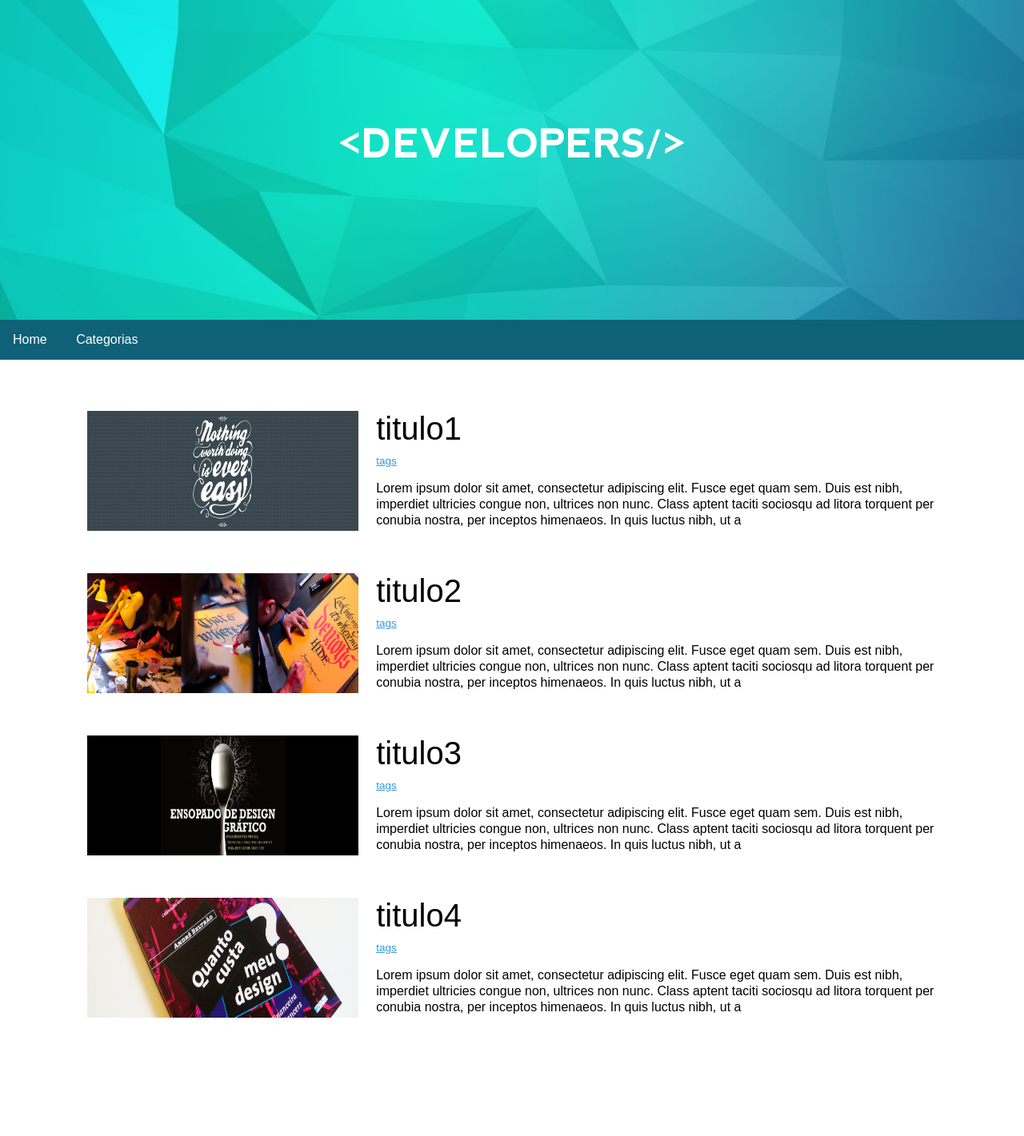
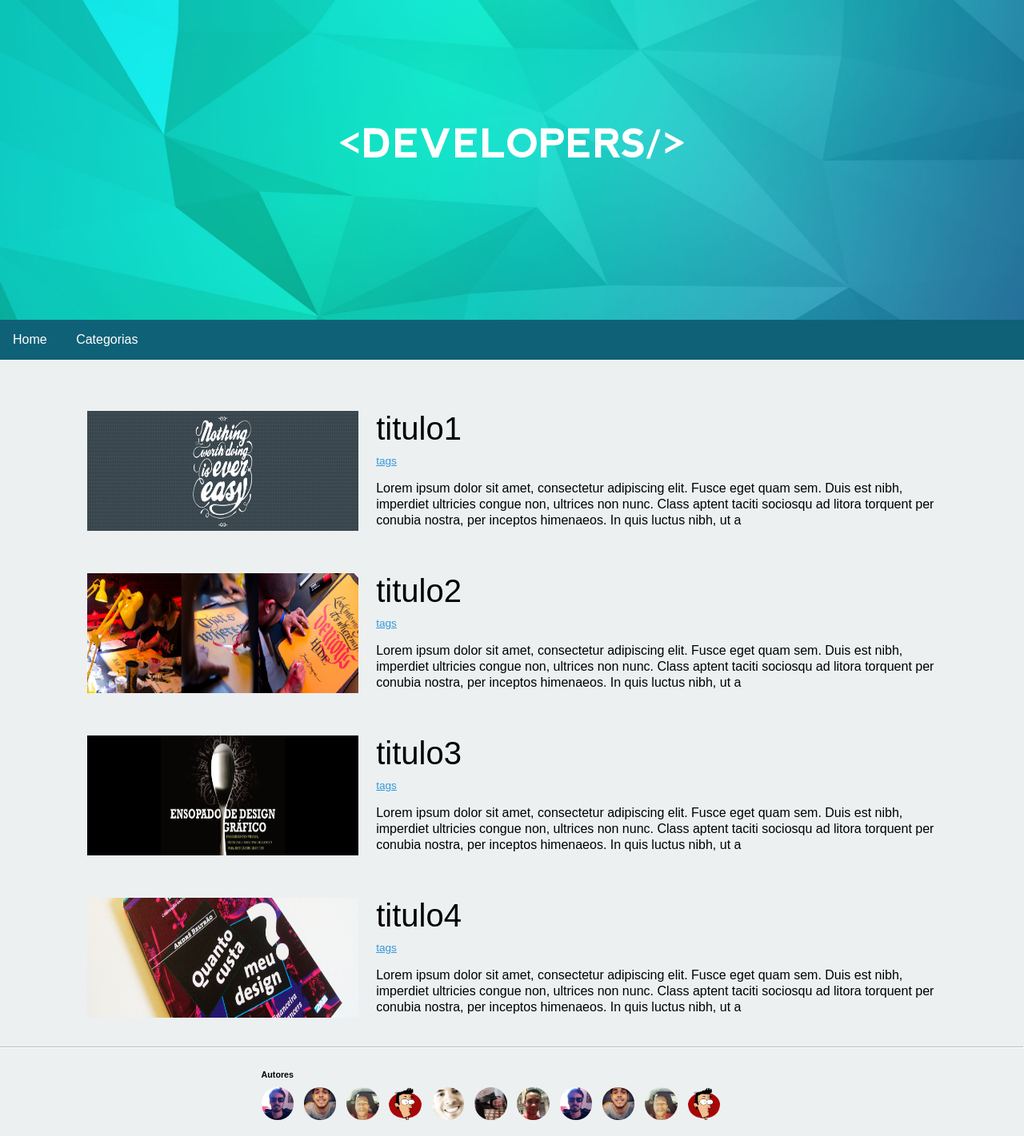
Before and after one commit to devsgroup/blog, a Jekyll site: the page built from index.html, in a window 1280 px wide. Shown: the whole page at 80% size. Built offline with Jekyll 4.4.1, drawn with Linux system fonts in a browser that asks for light colours; before the commit the page ends 1310 px from its top, so only the background shows below that.

Commit message:
created the footer and the list of authors

```diff
--- a/_layouts/default.html
+++ b/_layouts/default.html
@@ -28,5 +28,23 @@
     <div class="content">
       {{content}}
     </div>
+    <footer class="footer">
+      <nav class="listAuthors">
+        <h6>Autores</h6>
+        <ul>
+          <li><a href=""><img src="/img/authors/bruno.jpg" alt=""></a></li>
+          <li><a href=""><img src="/img/authors/isaque.jpg" alt=""></a></li>
+          <li><a href=""><img src="/img/authors/jader.jpg" alt=""></a></li>
+          <li><a href=""><img src="/img/authors/lucas.png" alt=""></a></li>
+          <li><a href=""><img src="/img/authors/marcus.jpg" alt=""></a></li>
+          <li><a href=""><img src="/img/authors/will.jpg" alt=""></a></li>
+          <li><a href=""><img src="/img/authors/yan.jpg" alt=""></a></li>
+          <li><a href=""><img src="/img/authors/bruno.jpg" alt=""></a></li>
+          <li><a href=""><img src="/img/authors/isaque.jpg" alt=""></a></li>
+          <li><a href=""><img src="/img/authors/jader.jpg" alt=""></a></li>
+          <li><a href=""><img src="/img/authors/lucas.png" alt=""></a></li>
+        </ul>
+      </nav>
+    </footer>
   </body>
 </html>
--- a/_sass/_grid.scss
+++ b/_sass/_grid.scss
@@ -73,6 +73,6 @@ $columns-width: ($total-width/$total-columns);
 ///////////////////////////////////////////////////////////////////////////////////
 /*OFFSET*/
 ///////////////////////////////////////////////////////////////////////////////////
-@mixin offset($offset, $container: $total-columns  ){
+@mixin offset($offset, $container: $total-columns){
     margin-left: offset($offset, $container)!important;
 }
--- a/_sass/_theme.scss
+++ b/_sass/_theme.scss
@@ -1,3 +1,6 @@
+body{
+	background-color: $color-lighten-gray;
+}
 ///////////////////////////////////////////////////////////////////////////////
 //TOP
 ///////////////////////////////////////////////////////////////////////////////
@@ -25,19 +28,22 @@
 	color: #fff;
 	margin: 0;
 	padding: 0;
-}
-.menu > ul > li{
+
+	& > li{
 		display: inline-block;
 		list-style: none;
-}
-.menu > ul > li > a{
+
+		& > a{
 			color: inherit;
 			display: inherit;
 			padding: 1em;
 			text-decoration: none;
+
+			&:hover{
+				background-color: lighten($color-dark-blue, 7%);
 			}
-.menu > ul > li > a:hover{
-	background-color: lighten($color-dark-blue, 7%);
+		}
+	}
 }
 ///////////////////////////////////////////////////////////////////////////////
 //CONTENT
@@ -46,7 +52,7 @@
 	@include row-center(10);
 }
 ///////////////////////////////////////////////////////////////////////////////
-//POSTSLIST
+//POSTS LIST
 ///////////////////////////////////////////////////////////////////////////////
 .listPosts{
 	@include row();
@@ -60,11 +66,15 @@
 }
 .listPosts-image{
 	@include column(4); //height: 150px width:340px
-	height: 150px; //remove this propety after cutting the final images
+	height: 150px;      //remove this propety after cutting the final images
 }
 .listPosts-info{
 	@include column(8);
 	//@include offset(3);
+
+	& p{
+		line-height: 1.25;
+	}
 }
 .listPosts-title{
 	font-weight: normal;
@@ -72,22 +82,57 @@
 	margin-bottom: 0.2em;
 	margin-top: 0;
 }
-.listPosts-info p{
-	line-height: 1.25;
-}
 .listPosts-tags{
 	list-style: none;
 	margin: 0;
 	padding: 0;
-}
-.listPosts-tags a{
+
+	& a{
 		color: $color-light-blue;
 		font-size: 0.85em;
 	}
-/*.post-summary{
-	background-color: $color-dark-violet;
-	color: #fff;
+}
+///////////////////////////////////////////////////////////////////////////////
+//AUTHORS LIST
+///////////////////////////////////////////////////////////////////////////////
+.listAuthors{
+	@include column(12);
+
+	h6{
+		@include row-center(6);
+		margin: 1em auto;
+	}
+
+	& > ul{
+		@include row-center(6);
+		padding: 0;
+
+		li{
+			@include column(1);
+			display: inline-block;
+		}
+	}
+}
+.listAuthors{
+	a{
 		display: block;
-	padding: 1em;
-	text-decoration: none;
-}*/
+		-webkit-transition: -webkit-transform 1s ease;
+	}
+	a:hover{
+		-webkit-transform: scale(1.5);
+	}
+	a > img{
+		border-radius: 9999em;
+		width: 100%;
+	}
+}
+///////////////////////////////////////////////////////////////////////////////
+//FOOTER
+///////////////////////////////////////////////////////////////////////////////
+.footer{
+	@include row();
+	border-top: solid #FFFFFF 1px;
+	box-shadow: -1px -1px 0px #BEBEBE;
+	display: block;
+	padding: 1em 0;
+}
--- a/_sass/_variables.scss
+++ b/_sass/_variables.scss
@@ -1,9 +1,26 @@
-///////////////////////////////////////////////////////////////////////////////
+/////////////////////////////////////////////////////////////////////////////
 //COLORS
-///////////////////////////////////////////////////////////////////////////////
-$color-dark-blue:   rgb(15,97,119);
-$color-dark-green:  rgb(11,131,137);
-$color-light-blue:  rgb(52,152,219);
-$color-light-green: rgb(27,188,155);
-$color-dark-violet: rgb(142,68,173);
-$color-dark-orange: rgb(211,84,0);
+/////////////////////////////////////////////////////////////////////////////$color-darken-green:  rgb(22, 160, 133);
+$color-dark-green:    rgb(11,131,137);
+$color-light-green:   rgb(27,188,155);
+$color-lighten-green: rgb(46, 204, 113);
+
+$color-dark-blue:     rgb(15,97,119);
+$color-light-blue:    rgb(52,152,219);
+
+$color-dark-violet:   rgb(142, 68, 173);
+$color-light-violet:  rgb(155, 89, 182);
+
+$color-darken-gray:   rgb(44, 62, 80);
+$color-dark-gray:     rgb(52, 73, 94);
+$color-light-gray:    rgb(236, 240, 241);
+$color-lighten-gray:  rgb(236, 240, 241);
+
+$color-dark-yellow:   rgb(243, 156, 18);
+$color-light-yellow:  rgb(241, 196, 15);
+
+$color-dark-orange:   rgb(230, 126, 34);
+$color-light-orange:  rgb(211, 84, 0);
+
+$color-dark-red:      rgb(231, 76, 60);
+$color-light-red:     rgb(192, 57, 43);
```
Also changed, not shown: img/authors/bruno.jpg (added), img/authors/isaque.jpg (added), img/authors/jader.jpg (added), img/authors/lucas.png (added), img/authors/marcus.jpg (added), img/authors/will.jpg (added), img/authors/yan.jpg (added). Lines whose indentation alone changed are shown as unchanged.
